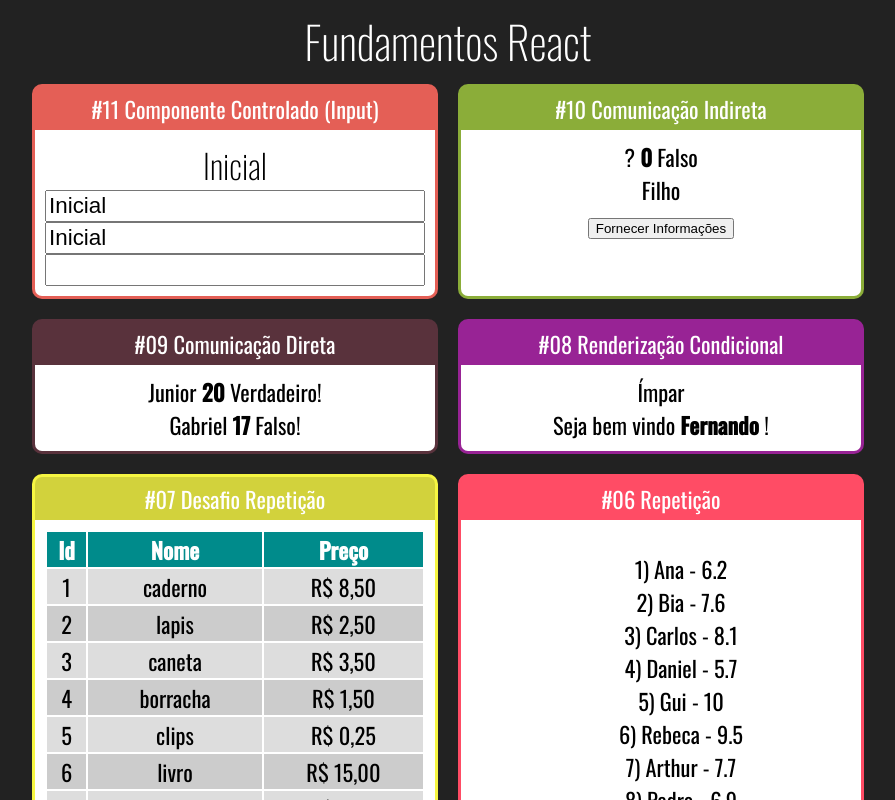
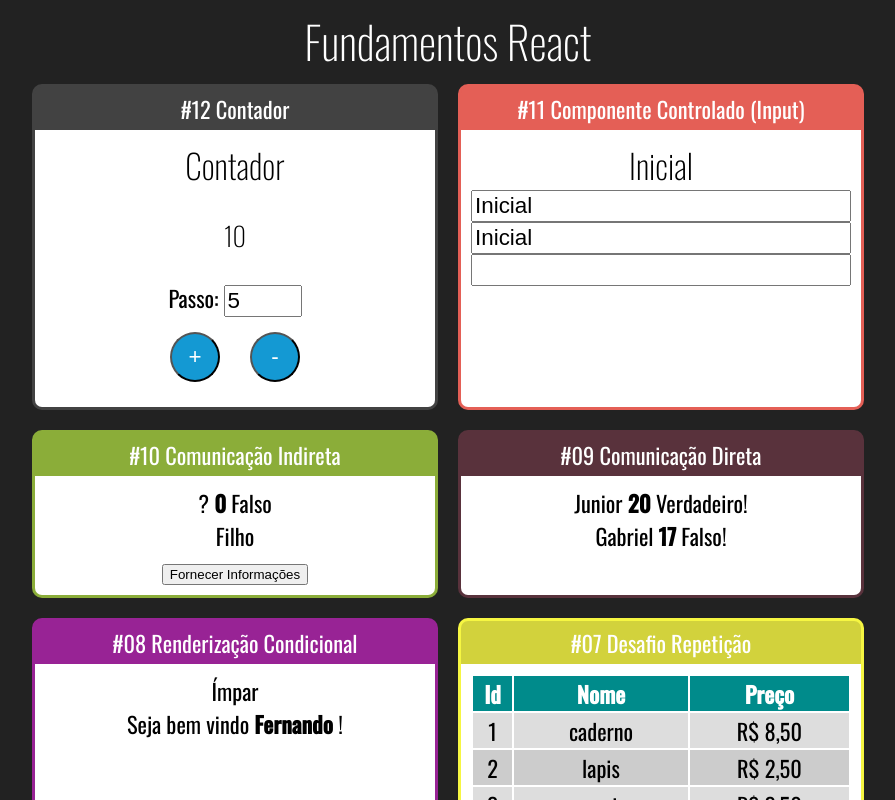
Before and after one commit to Paulosmj/Curso-React, a React (Create React App) app: page / in a window 1280 px wide. Shown: the top 800 px of the page, without its empty margins (192-1087 px from the left). Built offline with nearby package versions, Linux system fonts and the light colour scheme.

Commit message:
Contador #1

```diff
--- a/src/App.jsx
+++ b/src/App.jsx
@@ -16,12 +16,17 @@
 import DiretaPai from './components/comunicacao/DiretaPai';
 import IndiretaPai from './components/comunicacao/IndiretaPai';
 import Input from './components/formulario/Input';
+import Contador from './components/contador/Contador';
 
 export default () => (
   <div className="App">
     <h1>Fundamentos React</h1>
 
     <div className="Cards">
+      <Card titulo="#12 Contador" color="#424242">
+        <Contador numeroInicial={10}></Contador>
+      </Card>
+
       <Card titulo="#11 Componente Controlado (Input)" color="#E45F56">
         <Input></Input>
       </Card>
--- /dev/null
+++ b/src/components/contador/Contador.jsx
@@ -0,0 +1,49 @@
+/* eslint-disable */
+
+import './contador.css';
+import React, { Component } from 'react';
+
+export default class Contador extends Component {
+  state = {
+    numero: this.props.numeroInicial,
+    passo: this.props.passoInicial || 5,
+  };
+
+  inc = () => {
+    this.setState({
+      numero: this.state.numero + this.state.passo,
+    });
+  };
+
+  dec = () => {
+    this.setState({
+      numero: this.state.numero - this.state.passo,
+    });
+  };
+
+  setPasso = (event) => {
+    this.setState({
+      passo: +event.target.value,
+    });
+  };
+
+  render() {
+    return (
+      <div className="Contador">
+        <h2>Contador</h2>
+        <h3>{this.state.numero}</h3>
+        <div>
+          <label htmlFor="passoInput">Passo: </label>
+          <input
+            id="passoInput"
+            type="number"
+            value={this.state.passo}
+            onChange={this.setPasso}
+          />
+        </div>
+        <button onClick={this.inc}>+</button>
+        <button onClick={this.dec}>-</button>
+      </div>
+    );
+  }
+}
--- /dev/null
+++ b/src/components/contador/contador.css
@@ -0,0 +1,14 @@
+.Contador input {
+  font-size: 1.4rem;
+  width: 70px;
+}
+
+.Contador button {
+  margin: 15px;
+  height: 50px;
+  width: 50px;
+  border-radius: 50%;
+  background-color: #1499D3;
+  color: #fff;
+  font-size:  1.4rem;
+}
```
